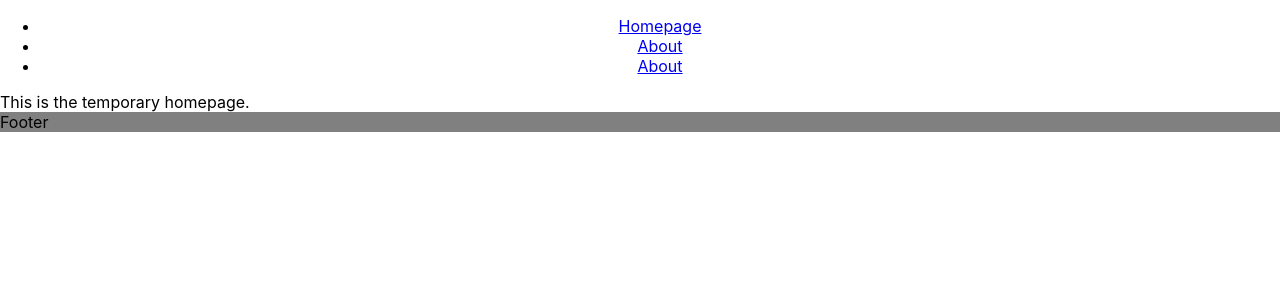
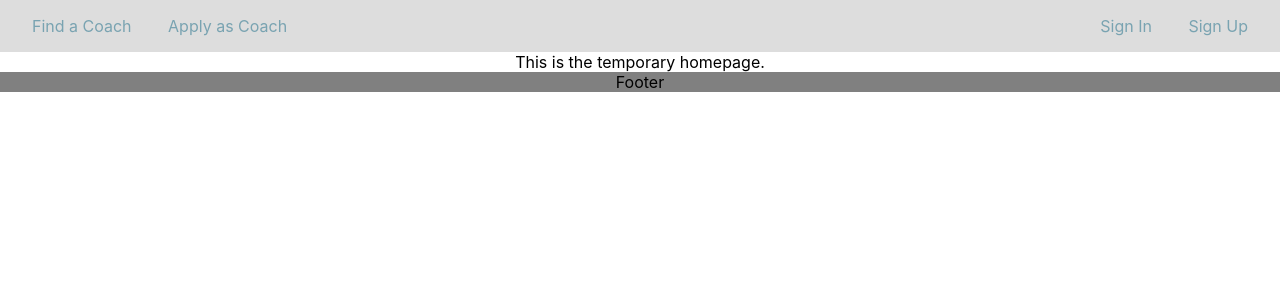
Before and after one commit to BU-Spark/se-evolvu-app, a React (Create React App) app: page / in a window 1280 px wide. Shown: the top 300 px of the page. Built offline with nearby package versions, Linux system fonts and the light colour scheme.

Commit message:
started on navbar, missing logo in center

```diff
--- a/src/App.js
+++ b/src/App.js
@@ -1,38 +1,29 @@
 import './App.css';
 
 import {
-  Link,
   BrowserRouter,
   Switch,
   Route
 } from 'react-router-dom';
 
 import Homepage from "./components/Homepage/index.js";
-import Footer from './components/Footer';
+import Navbar from "./components/Navbar/index.js";
+import ErrorPage from "./components/ErrorPage/index.js";
+import Footer from "./components/Footer";
 
 function App() {
   return (
 
     <BrowserRouter>
       <div className="App">
-        <ul>
-          <li>
-            <Link to="/home"> Homepage </Link>
-          </li>
-          <li>
-            <Link to="/about"> About </Link>
-          </li>
-          <li>
-            <Link to="/about"> About </Link>
-          </li>
-        </ul>
+        <Navbar/>
+        <Switch>
+          <Route exact path="/"> <Homepage/> </Route>
+          <Route path="/home" component={ErrorPage} />
+          <Route path="/about" component={ErrorPage} />
+        </Switch>
+        <Footer/>
       </div>
-      <Switch>
-        <Route path="/" component={Homepage} />
-        <Route path="/home" component={Homepage} />
-        <Route path="/about" component={Homepage} />
-      </Switch>
-      <Footer/>
     </BrowserRouter>
   );
 }
--- /dev/null
+++ b/src/components/Navbar/index.css
@@ -0,0 +1,30 @@
+
+#navbar {
+    background: #dddddd;
+    list-style: None;
+    display: flex;
+    justify-content: space-between;
+    padding: 1rem;
+}
+
+.navbar-linklist {
+    margin: 0;
+    list-style: None;
+    padding-inline-start: 0;
+}
+
+.navbar-link {
+    display: inline;
+    padding: 1rem;
+    text-decoration: None;
+}
+
+.navitem {
+    text-decoration: None;
+    color: #79a3b1;
+    transition: 0.3s;
+}
+
+.navitem:hover {
+    color: #fcf8ec;
+}
--- /dev/null
+++ b/src/components/Navbar/index.js
@@ -0,0 +1,34 @@
+import React from 'react';
+import { Link } from 'react-router-dom';
+
+import "./index.css"
+
+const Navbar = () => {
+
+    return (
+        <div id="nav-wrapper">
+            <div id="navbar">
+                <ul className="navbar-linklist">
+                    <li className="navbar-link" >
+                        <Link className="navitem" to="/"> Find a Coach </Link>
+                    </li>
+                    <li className="navbar-link" >
+                        <Link className="navitem" to="/home"> Apply as Coach </Link>
+                    </li>
+                </ul>
+
+                <ul className="navbar-linklist">
+                    <li className="navbar-link" >
+                        <Link className="navitem" to="/about"> Sign In </Link>
+                    </li>
+                    <li className="navbar-link" >
+                        <Link className="navitem" to="/about"> Sign Up </Link>
+                    </li>
+                </ul>
+            </div>
+        </div>
+    )
+
+}
+
+export default Navbar;
```
Also changed, not shown: src/components/Homepage/Searchbar/index.js (added).
